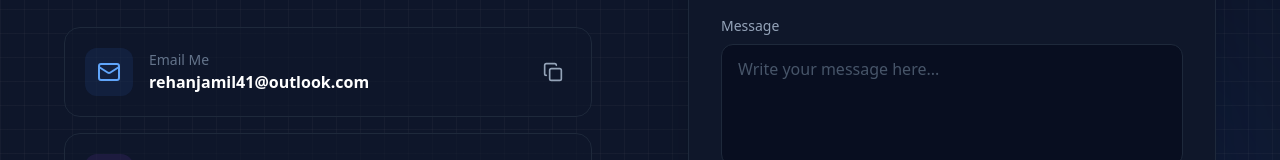
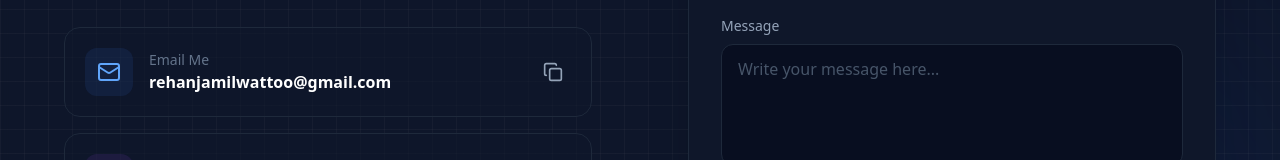
Before and after one commit to rj41-w2/Rehan_Portfolio, a React (Vite) app: page / in a window 1280 px wide. Shown: the part 4914-5074 px from the top of the page. Built offline with nearby package versions, Linux system fonts and the light colour scheme; no server answers; the database is empty.

Commit message:
fix: update email and GitHub links in user data

```diff
--- a/src/data/user.js
+++ b/src/data/user.js
@@ -8,8 +8,8 @@ export const DATA = {
     degree: "BS Computer Science",
     College: "Aspire Group of Colleges",
     Degree: "Intermediate Computer Science",
-    email: "rehanjamil41@outlook.com",
-    github: "https://github.com/rehanjamil41",
+    email: "rehanjamilwattoo@gmail.com",
+    github: "https://github.com/rehanjamilw2",
     linkedin: "https://www.linkedin.com/in/rehanjamil41/",
     resumeLink: "#"
   },
@@ -26,7 +26,7 @@ export const DATA = {
       tech: ["React", "Tailwind", "Vite"],
       image: "/images/task-master.png",
       demo: "https://taskmaster41.vercel.app/",
-      github: "https://github.com/rehanjamil41/TASK-MASTER"
+      github: "https://github.com/rehanjamilwattoo/TASK-MASTER"
     },
     {
       id: 2,
@@ -34,8 +34,8 @@ export const DATA = {
       description: "An online platform for buying and selling products.",
       tech: ["React", "CSS","JavaScript", "HTML", "Vite" ],
       image: "/images/e-commerce.jpeg",
-      demo: "https://shopvibe41.vercel.app/",
-      github: "https://github.com/rehanjamil41/shopvibe"
+      demo: "https://rehanjamil41.vercel.app/",
+      github: "https://github.com/rehanjamilw2"
     },
     {
       id: 3,
@@ -43,8 +43,8 @@ export const DATA = {
       description: "A comprehensive platform for cricket enthusiasts with AI-powered features.",
       tech: ["Next.js", "Tailwind CSS", "Firebase"],
       image: "/images/cricket.png",
-      demo: "https://criclegends41.vercel.app/",
-      github: "https://github.com/rehanjamil41/cric-legends"
+      demo: "https://rehanjamil41.vercel.app/",
+      github: "https://github.com/rehanjamilw2"
     }
   ],
   experience: [
```
Also changed, not shown: 1 other file (tests, documents, lock files or other folders).
